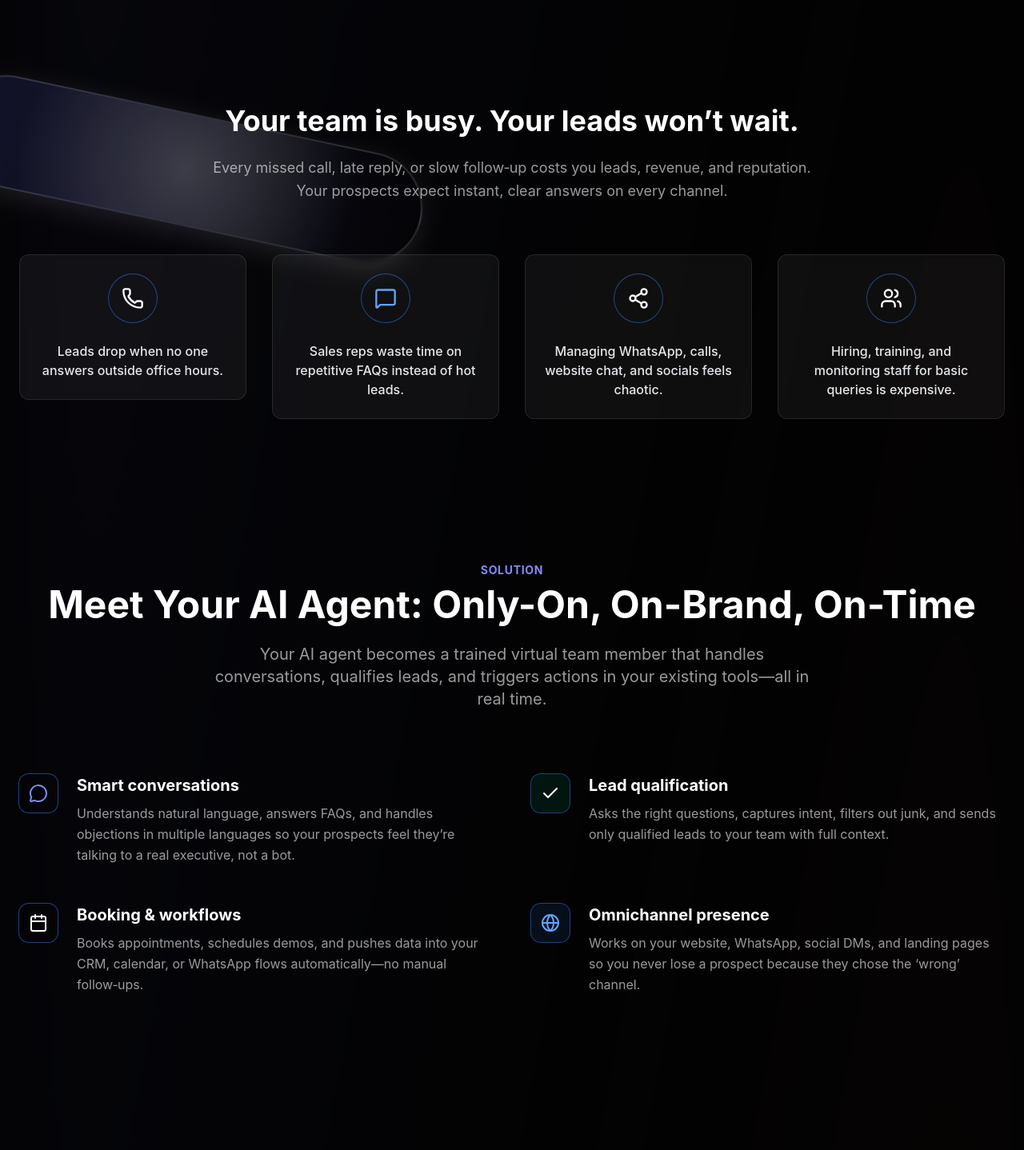
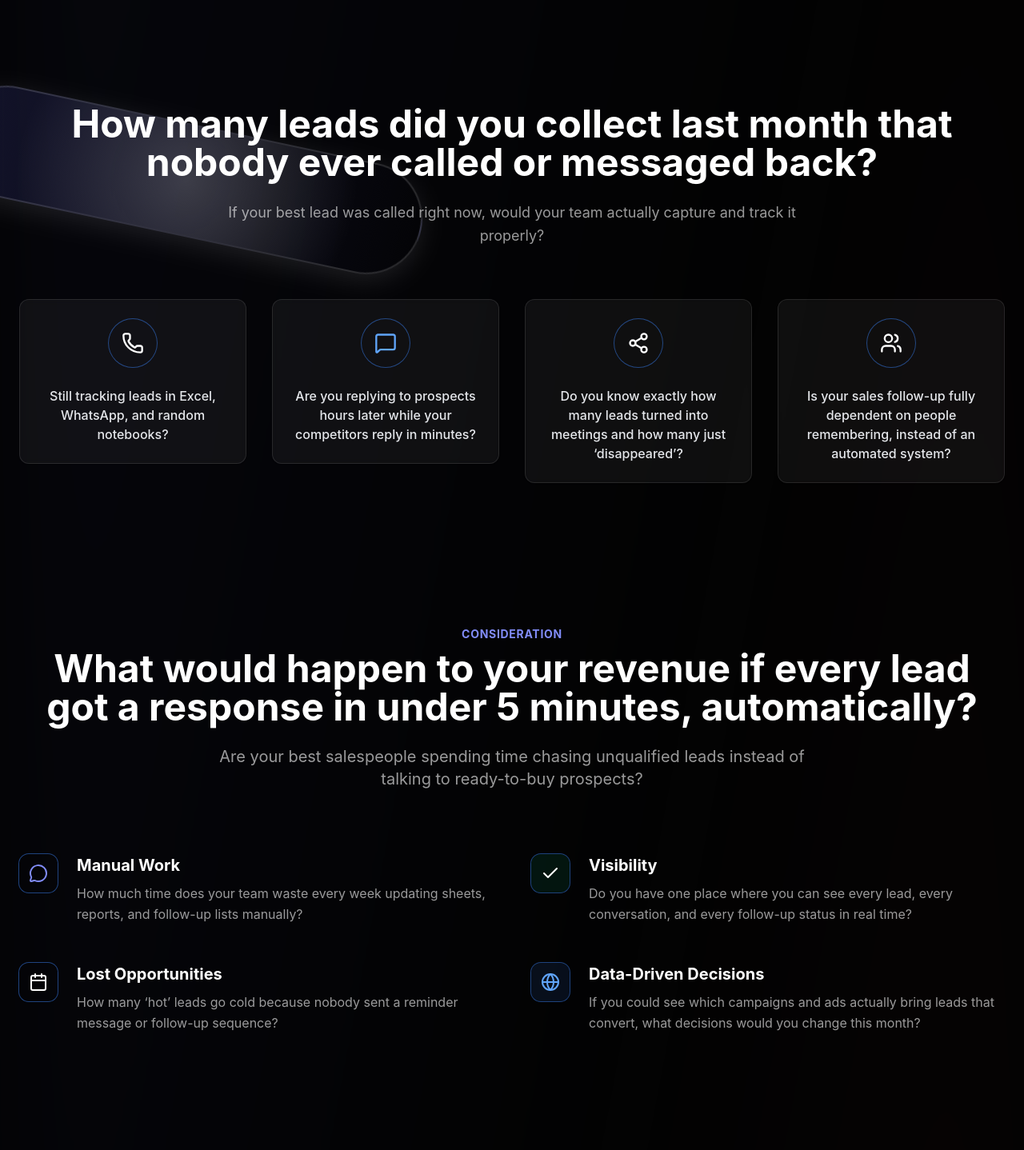
Before and after one commit to rahul7697762/automation_dashboard, a React (Vite) app in the folder client/: page / in a window 1280 px wide. Shown: the part 1220-2658 px from the top of the page at 80% size. Built offline with nearby package versions, Linux system fonts and the light colour scheme; no server answers.

Commit message:
update landing page

```diff
--- a/client/src/components/landing/FinalCtaSection.jsx
+++ b/client/src/components/landing/FinalCtaSection.jsx
@@ -9,9 +9,9 @@ const FinalCtaSection = ({ onOpenBooking }) => {
             <div className="absolute inset-0 bg-indigo-600/5 -z-10" />
             <div className="absolute top-0 right-0 w-96 h-96 bg-indigo-600 rounded-full blur-[120px] opacity-30"></div>
             <ScrollReveal className="max-w-4xl mx-auto px-6 text-center relative z-10">
-                <h2 className="text-4xl md:text-5xl font-bold mb-8">Want to see your AI agent in action this week?</h2>
+                <h2 className="text-4xl md:text-5xl font-bold mb-8">Do you want to see how many more deals you can close if your follow-ups run 100% on autopilot?</h2>
                 <p className="text-xl text-gray-300 mb-10 max-w-2xl mx-auto">
-                    Get a live demo tailored to your industry. We’ll show real conversations, workflows, and how quickly you can start capturing more leads without hiring more people.
+                    If we show you a live dashboard of your leads, follow-ups, and conversions in one screen, would 15 minutes be worth it?
                 </p>
                 <div className="flex flex-col items-center gap-6">
                     <button
--- a/client/src/components/landing/ProblemSection.jsx
+++ b/client/src/components/landing/ProblemSection.jsx
@@ -14,9 +14,9 @@ const ProblemSection = () => {
                         whileInView={{ opacity: 1, y: 0 }}
                         transition={{ duration: 0.5 }}
                         viewport={{ once: true }}
-                        className="text-3xl md:text-4xl font-bold mb-6 text-white"
+                        className="text-3xl md:text-5xl font-bold mb-6 text-white"
                     >
-                        Your team is busy. Your leads won’t wait.
+                        How many leads did you collect last month that nobody ever called or messaged back?
                     </motion.h2>
                     <motion.p
                         initial={{ opacity: 0, y: 20 }}
@@ -25,16 +25,16 @@ const ProblemSection = () => {
                         viewport={{ once: true }}
                         className="text-lg text-white/60 max-w-3xl mx-auto leading-relaxed"
                     >
-                        Every missed call, late reply, or slow follow‑up costs you leads, revenue, and reputation. Your prospects expect instant, clear answers on every channel.
+                        If your best lead was called right now, would your team actually capture and track it properly?
                     </motion.p>
                 </div>
 
                 <div className="grid md:grid-cols-2 lg:grid-cols-4 gap-8">
                     {[
-                        { icon: Phone, text: "Leads drop when no one answers outside office hours.", color: "rose" },
-                        { icon: MessageSquare, text: "Sales reps waste time on repetitive FAQs instead of hot leads.", color: "blue" },
-                        { icon: Share2, text: "Managing WhatsApp, calls, website chat, and socials feels chaotic.", color: "violet" },
-                        { icon: Users, text: "Hiring, training, and monitoring staff for basic queries is expensive.", color: "emerald" }
+                        { icon: Phone, text: "Still tracking leads in Excel, WhatsApp, and random notebooks?", color: "rose" },
+                        { icon: MessageSquare, text: "Are you replying to prospects hours later while your competitors reply in minutes?", color: "blue" },
+                        { icon: Share2, text: "Do you know exactly how many leads turned into meetings and how many just ‘disappeared’?", color: "violet" },
+                        { icon: Users, text: "Is your sales follow-up fully dependent on people remembering, instead of an automated system?", color: "emerald" }
                     ].map((item, idx) => (
                         <TiltCard key={idx} className="h-full">
                             <div className="bg-white/5 p-6 rounded-xl shadow-sm border border-white/10 flex flex-col items-center text-center hover:bg-white/10 transition-all h-full transform-style-3d backdrop-blur-sm">
--- a/client/src/components/landing/SolutionSection.jsx
+++ b/client/src/components/landing/SolutionSection.jsx
@@ -8,7 +8,7 @@ const SolutionSection = () => {
         <section className="py-24 relative overflow-hidden">
             <ScrollReveal className="max-w-7xl mx-auto px-6">
                 <div className="text-center mb-20">
-                    <span className="text-indigo-400 font-bold tracking-wider uppercase text-sm">Solution</span>
+                    <span className="text-indigo-400 font-bold tracking-wider uppercase text-sm">Consideration</span>
                     <motion.h2
                         initial={{ opacity: 0, y: 20 }}
                         whileInView={{ opacity: 1, y: 0 }}
@@ -16,7 +16,7 @@ const SolutionSection = () => {
                         viewport={{ once: true }}
                         className="text-3xl md:text-5xl font-bold mt-2 mb-6 text-white"
                     >
-                        Meet Your AI Agent: Only-On, On-Brand, On-Time
+                        What would happen to your revenue if every lead got a response in under 5 minutes, automatically?
                     </motion.h2>
                     <motion.p
                         initial={{ opacity: 0, y: 20 }}
@@ -25,33 +25,33 @@ const SolutionSection = () => {
                         viewport={{ once: true }}
                         className="text-xl text-white/60 max-w-3xl mx-auto"
                     >
-                        Your AI agent becomes a trained virtual team member that handles conversations, qualifies leads, and triggers actions in your existing tools—all in real time.
+                        Are your best salespeople spending time chasing unqualified leads instead of talking to ready-to-buy prospects?
                     </motion.p>
                 </div>
 
                 <div className="grid md:grid-cols-2 gap-12">
                     {[
                         {
-                            title: "Smart conversations",
-                            desc: "Understands natural language, answers FAQs, and handles objections in multiple languages so your prospects feel they’re talking to a real executive, not a bot.",
+                            title: "Manual Work",
+                            desc: "How much time does your team waste every week updating sheets, reports, and follow-up lists manually?",
                             icon: MessageCircle,
                             color: "indigo"
                         },
                         {
-                            title: "Lead qualification",
-                            desc: "Asks the right questions, captures intent, filters out junk, and sends only qualified leads to your team with full context.",
+                            title: "Visibility",
+                            desc: "Do you have one place where you can see every lead, every conversation, and every follow-up status in real time?",
                             icon: Check,
                             color: "emerald"
                         },
                         {
-                            title: "Booking & workflows",
-                            desc: "Books appointments, schedules demos, and pushes data into your CRM, calendar, or WhatsApp flows automatically—no manual follow‑ups.",
+                            title: "Lost Opportunities",
+                            desc: "How many ‘hot’ leads go cold because nobody sent a reminder message or follow-up sequence?",
                             icon: Calendar,
                             color: "violet"
                         },
                         {
-                            title: "Omnichannel presence",
-                            desc: "Works on your website, WhatsApp, social DMs, and landing pages so you never lose a prospect because they chose the ‘wrong’ channel.",
+                            title: "Data-Driven Decisions",
+                            desc: "If you could see which campaigns and ads actually bring leads that convert, what decisions would you change this month?",
                             icon: Globe,
                             color: "blue"
                         }
```
Also changed, not shown: client/src/components/real-estate/BookingModal.jsx (+47 -1 lines).
